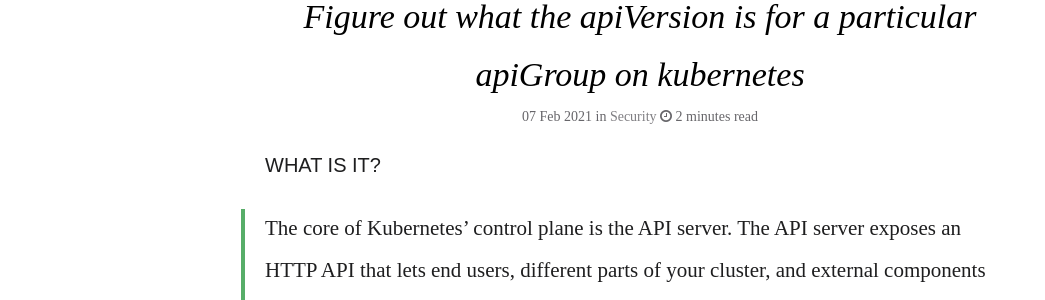
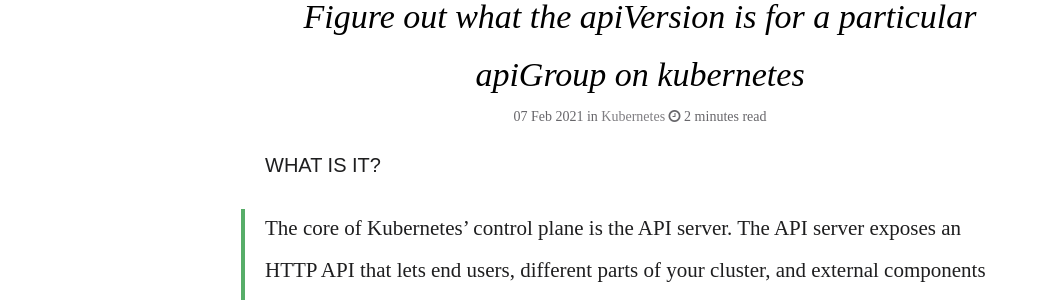
Before and after one commit to dodwmd/dodwmd.github.io, a Jekyll site: the page built from _posts/2021-02-07-api-group.markdown, in a window 1280 px wide and 900 px high, scrolled down 641 px. Shown: the part 151-451 px from the top of the window, without its empty margins (0-1045 px from the left). Built offline with Jekyll 4.4.1, drawn with Linux system fonts in a browser that asks for light colours; nearby versions of some CDN libraries.

Commit message:
fixes and add image

```diff
--- a/_posts/2021-02-07-api-group.markdown
+++ b/_posts/2021-02-07-api-group.markdown
@@ -4,7 +4,7 @@
 description: Figure out what the apiVersion is for a particular apiGroup on kubernetes
 headline: How to figure out the apiVersion in kubernetes
 modified: 2021-02-07                # Date
-category: security
+category: kubernetes
 tags: []
 image:
   feature: kubernetes.png
```
Also changed, not shown: images/kubernetes.png (added).
